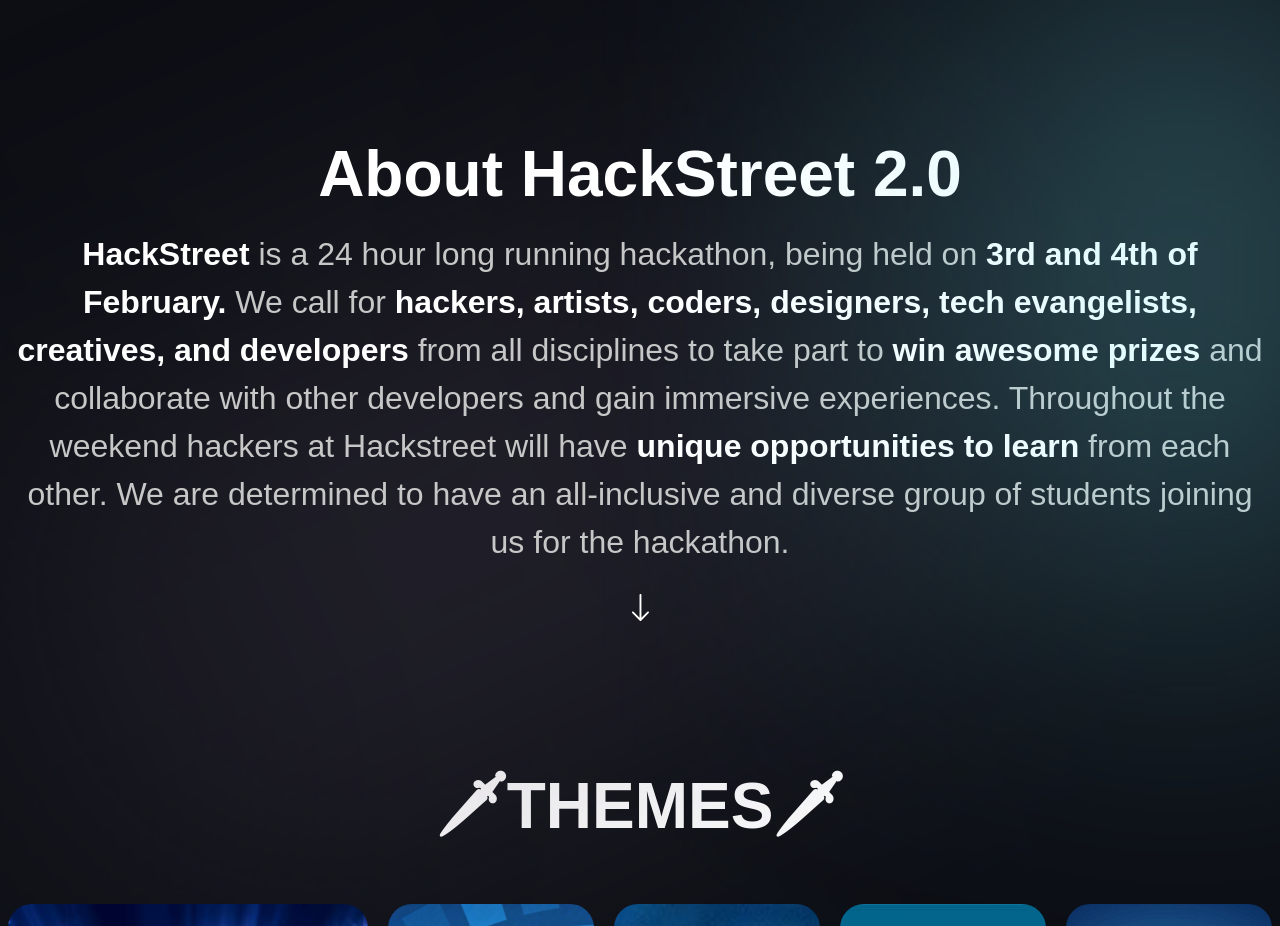
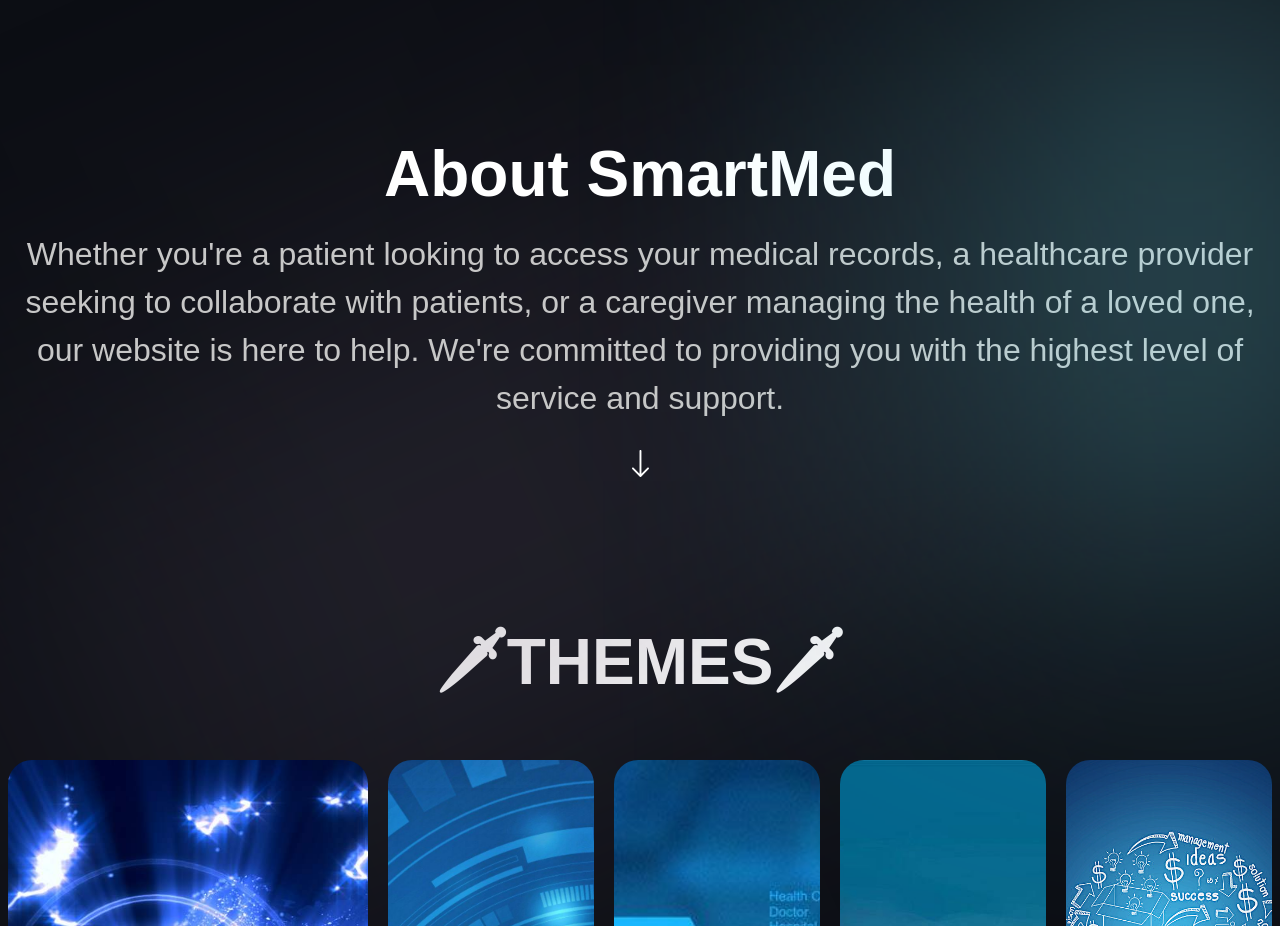
Before and after one commit to amanthegarg/ridehack-24, a Next.js app: page / in a window 1280 px wide. Shown: the part 820-1746 px from the top of the page. Built offline with nearby package versions, Linux system fonts and the light colour scheme; a web font is replaced by a local one.

Commit message:
changed About Section

```diff
--- a/sections/About.jsx
+++ b/sections/About.jsx
@@ -1,11 +1,10 @@
-'use client';
+"use client";
 
-import { motion } from 'framer-motion';
-import { InsightCard, TitleText, TypingText } from '../components';
+import { motion } from "framer-motion";
+import { InsightCard, TitleText, TypingText } from "../components";
 
-
-import styles from '../styles';
-import { fadeIn, staggerContainer } from '../utils/motion';
+import styles from "../styles";
+import { fadeIn, staggerContainer } from "../utils/motion";
 
 function About() {
   return (
@@ -18,33 +17,26 @@
         viewport={{ once: false, amount: 0.25 }}
         className={`${styles.innerWidth} mx-auto ${styles.flexCenter} flex-col`}
       >
-        <TitleText title="About HackStreet 2.0" textStyles="text-center" className="my-5" />
+        <TitleText
+          title="About SmartMed"
+          textStyles="text-center"
+          className="my-5"
+        />
 
         <motion.p
-          variants={fadeIn('up', 'tween', 0.2, 1)}
+          variants={fadeIn("up", "tween", 0.2, 1)}
           className="mt-[8px] font-normal sm:text-[32px] text-[20px] text-center text-secondary-white"
         >
-          <span className="font-extrabold text-white">HackStreet</span> is a 24 hour
-          long running hackathon, being held on{' '}
-          <span className="font-extrabold text-white">3rd and 4th of February.</span>{' '}
-           We call for{' '}
-          <span className="font-extrabold text-white">
-            hackers, artists, coders, designers, tech evangelists, creatives, and
-            developers
-          </span>{' '}
-          from all disciplines to take part to{' '}
-          <span className="font-extrabold text-white">win awesome prizes </span>
-          and collaborate with other developers and gain immersive experiences. Throughout the weekend hackers
-          at Hackstreet will have{' '}
-          <span className="font-extrabold text-white">
-            unique opportunities to learn
-          </span>{' '}
-          from each other. We are determined to
-          have an all-inclusive and diverse group of students joining us for the hackathon.
+          Whether you're a patient looking to access your medical records, a
+          healthcare provider seeking to collaborate with patients, or a
+          caregiver managing the health of a loved one, our website is here to
+          help. We're committed to providing you with the highest level of
+          service and support.
+
         </motion.p>
 
         <motion.img
-          variants={fadeIn('up', 'tween', 0.3, 1)}
+          variants={fadeIn("up", "tween", 0.3, 1)}
           src="/arrow-down.svg"
           alt="arrow down"
           className="w-[18px] h-[28px] object-contain mt-[28px]"
```
